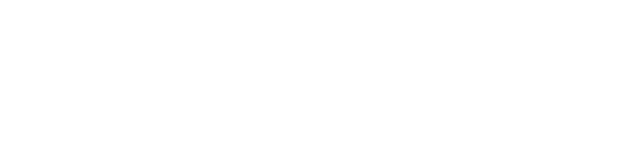
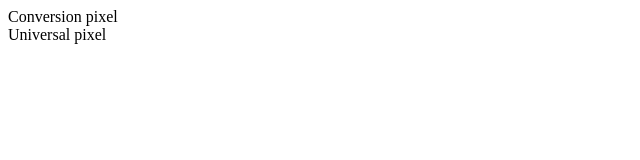
Before and after one commit to trungle99123/centrotest.github.io, a plain HTML site: page index.html in a window 1280 px wide. Shown: the whole page, without its empty margins (0-640 px from the left). Drawn offline with Linux system fonts and the light colour scheme.

Commit message:
save both universal pixel and conversion pixel

```diff
--- a/index.html
+++ b/index.html
@@ -7,6 +7,10 @@
 
 </head>
 <body>
+    <div>Conversion pixel</div>
     <img src="https://clickserv.sitescout.com/conv/902593f660c11bf7"  width="1" height="1" style="position: absolute; left: -150px;" />
+
+    <div>Universal pixel</div>
+    <img src="https://pixel.sitescout.com/up/b24f96e188db6866" width="1" height="1" style="position: absolute; left: -150px;" />
 </body>
 </html>
```
